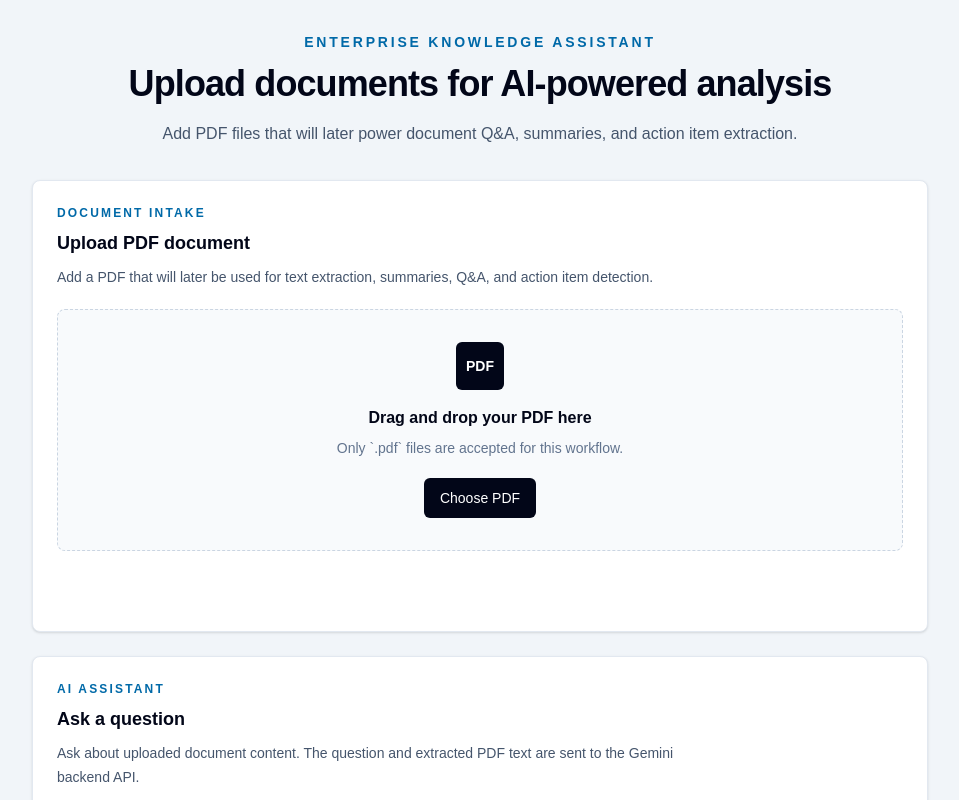
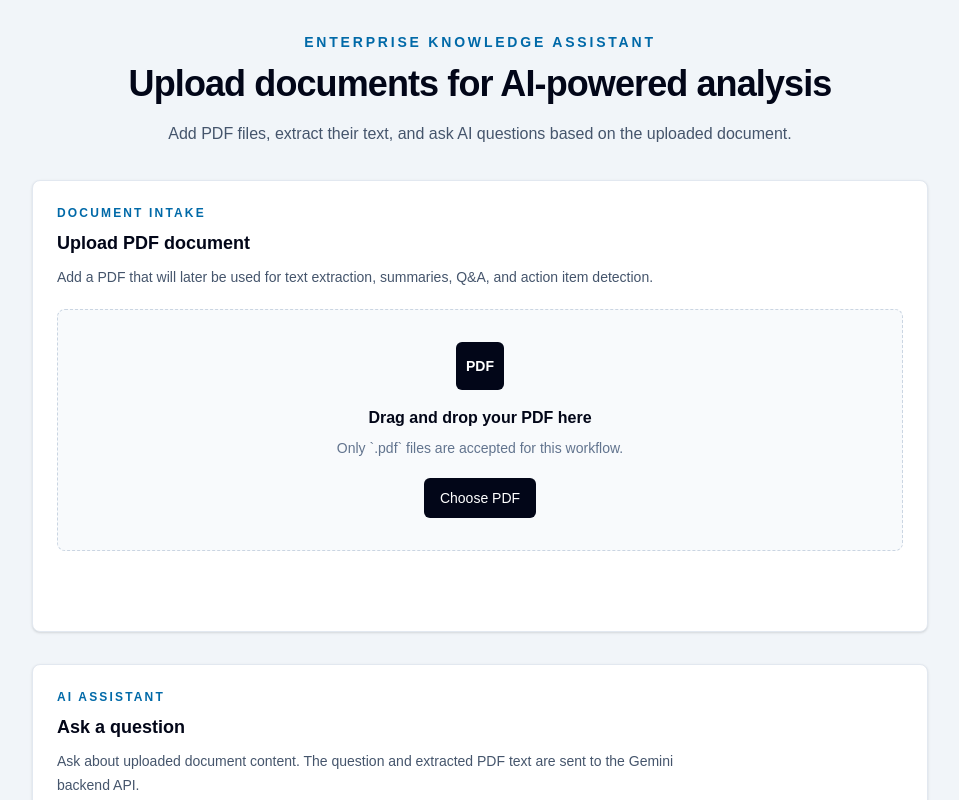
Before and after one commit to AanyaSoni04/enterprise-ai-assistant, a Next.js app: page / in a window 1280 px wide. Shown: the top 800 px of the page, without its empty margins (160-1119 px from the left). Built offline with nearby package versions, Linux system fonts and the light colour scheme.

Commit message:
connected UploadBox and ChatBox with shared document state

```diff
--- a/app/page.js
+++ b/app/page.js
@@ -1,20 +1,26 @@
-import KnowledgeAssistantDashboard from "@/components/KnowledgeAssistantDashboard";
+"use client";
+
+import { useState } from "react";
+import ChatBox from "@/components/ChatBox";
+import UploadBox from "@/components/UploadBox";
 
 export default function HomePage() {
+  // Shared page state:
+  // documentText stores the extracted PDF text returned by the upload API.
+  // It lives in page.js because both child components need the same data flow:
+  // UploadBox sets it, and ChatBox reads it.
+  const [documentText, setDocumentText] = useState("");
+
   return (
     // Component rendering:
-    // This page renders the reusable UploadBox component as the main dashboard feature.
-    // In the App Router, this default export becomes the UI for the "/" route.
+    // This App Router page renders the two main features directly:
+    // 1. UploadBox for PDF upload and text extraction
+    // 2. ChatBox for asking Gemini questions about that text
     <main className="min-h-screen bg-slate-100 px-4 py-8 text-slate-950 sm:px-6 lg:px-8">
       {/* Layout structure:
-          The outer page creates a full-height dashboard background.
-          This inner wrapper centers the content and limits the width so the UI
-          feels professional on large monitors and still fits on mobile screens. */}
+          The wrapper centers the dashboard, limits width on large screens,
+          and uses gap-8 for clean enterprise-style spacing between sections. */}
       <div className="mx-auto flex w-full max-w-4xl flex-col gap-8">
-        {/* Header section:
-            Tailwind utilities handle spacing, alignment, and typography.
-            For example, text-center centers the copy, gap-8 adds vertical rhythm,
-            and responsive classes like sm:text-4xl adjust styling on wider screens. */}
         <header className="text-center">
           <p className="text-sm font-semibold uppercase tracking-[0.2em] text-sky-700">
             Enterprise Knowledge Assistant
@@ -23,16 +29,20 @@ export default function HomePage() {
             Upload documents for AI-powered analysis
           </h1>
           <p className="mx-auto mt-4 max-w-2xl text-base leading-7 text-slate-600">
-            Add PDF files that will later power document Q&A, summaries, and
-            action item extraction.
+            Add PDF files, extract their text, and ask AI questions based on
+            the uploaded document.
           </p>
         </header>
 
-        {/* Dashboard section:
-            The dashboard parent connects PDF upload state to the chat box.
-            UploadBox extracts text, then ChatBox sends that text with the user's
-            question to the Gemini backend API. */}
-        <KnowledgeAssistantDashboard />
+        {/* Architecture:
+            UploadBox receives setDocumentText so it can save extracted PDF text
+            into this page's state after the backend upload API responds. */}
+        <UploadBox setDocumentText={setDocumentText} />
+
+        {/* Architecture:
+            ChatBox receives documentText so it can send both the user's question
+            and the extracted PDF text to the Gemini backend API. */}
+        <ChatBox documentText={documentText} />
       </div>
     </main>
   );
--- a/components/ChatBox.jsx
+++ b/components/ChatBox.jsx
@@ -44,7 +44,7 @@ export default function ChatBox({ documentText = "" }) {
       // 1. the user's question
       // 2. the extracted PDF text
       // The backend route uses Gemini to answer from the document text.
-      const response = await fetch("/api/ask", {
+      const response = await fetch("/api/chat", {
         method: "POST",
         headers: {
           "Content-Type": "application/json",
--- a/components/KnowledgeAssistantDashboard.jsx
+++ /dev/null
@@ -1,19 +0,0 @@
-"use client";
-
-import { useState } from "react";
-import ChatBox from "@/components/ChatBox";
-import UploadBox from "@/components/UploadBox";
-
-export default function KnowledgeAssistantDashboard() {
-  // Shared state:
-  // UploadBox extracts text from the PDF, but ChatBox also needs that text.
-  // So the parent component stores extractedDocumentText and passes it down.
-  const [extractedDocumentText, setExtractedDocumentText] = useState("");
-
-  return (
-    <div className="flex flex-col gap-6">
-      <UploadBox onTextExtracted={setExtractedDocumentText} />
-      <ChatBox documentText={extractedDocumentText} />
-    </div>
-  );
-}
--- a/components/UploadBox.jsx
+++ b/components/UploadBox.jsx
@@ -2,7 +2,7 @@
 
 import { useRef, useState } from "react";
 
-export default function UploadBox({ onTextExtracted }) {
+export default function UploadBox({ setDocumentText }) {
   // State management:
   // - selectedFile stores the PDF the user picked.
   // - extractedText stores the text returned by our backend upload API.
@@ -77,6 +77,7 @@ export default function UploadBox({ onTextExtracted }) {
     if (validationError) {
       setSelectedFile(null);
       setExtractedText("");
+      setDocumentText?.("");
       setSuccessMessage("");
       setErrorMessage(validationError);
       setIsLoading(false);
@@ -103,14 +104,14 @@ export default function UploadBox({ onTextExtracted }) {
       // State sharing:
       // UploadBox owns the upload UI, but a parent component may need the text
       // for ChatBox. This optional callback passes the extracted text upward.
-      onTextExtracted?.(nextExtractedText);
+      setDocumentText?.(nextExtractedText);
       setSuccessMessage(
         `Upload complete. Extracted text from ${data.fileName}.`,
       );
     } catch (error) {
       setSelectedFile(null);
       setExtractedText("");
-      onTextExtracted?.("");
+      setDocumentText?.("");
       setSuccessMessage("");
       setErrorMessage(error.message);
     } finally {
```
